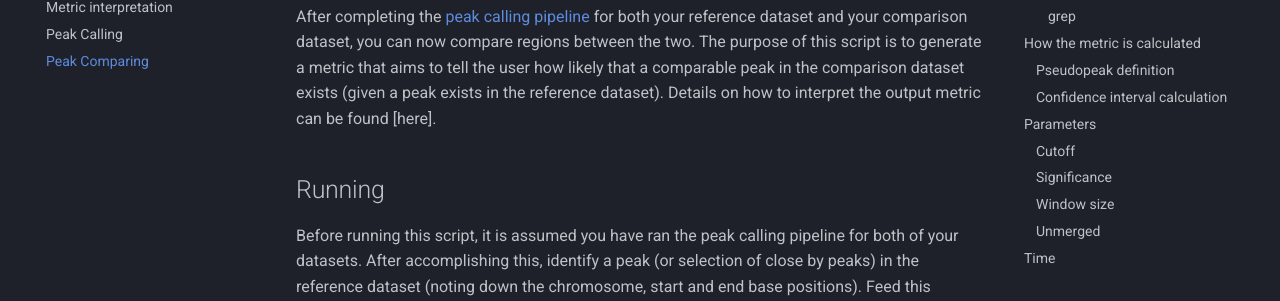
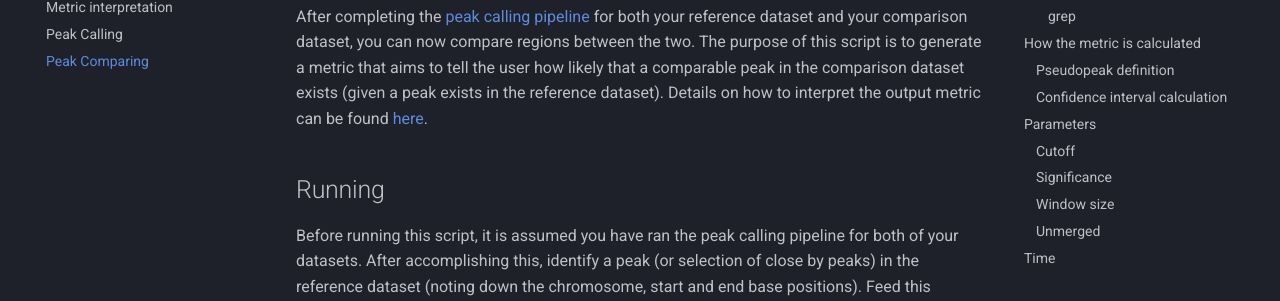
Before and after one commit to sof202/ATACPeakCompare, an MkDocs documentation site: the page built from docs/peak_comparing.md, in a window 1280 px wide and 900 px high. Shown: the part 176-477 px from the top of the window. Built offline with MkDocs 1.6.1 and Material for MkDocs 9.7.7, drawn with Linux system fonts in a browser that asks for light colours; comment, search, counter and statistics services are not loaded; part of the change alters nothing that is shown.

```diff
--- a/docs/peak_comparing.md
+++ b/docs/peak_comparing.md
@@ -5,7 +5,7 @@ reference dataset and your comparison dataset, you can now compare regions
 between the two. The purpose of this script is to generate a metric that aims
 to tell the user how likely that a comparable peak in the comparison dataset
 exists (given a peak exists in the reference dataset). Details on how to
-interpret the output metric can be found [here].
+interpret the output metric can be found [here](./metric_interpretation.md).
 
 ## Running
 
```
